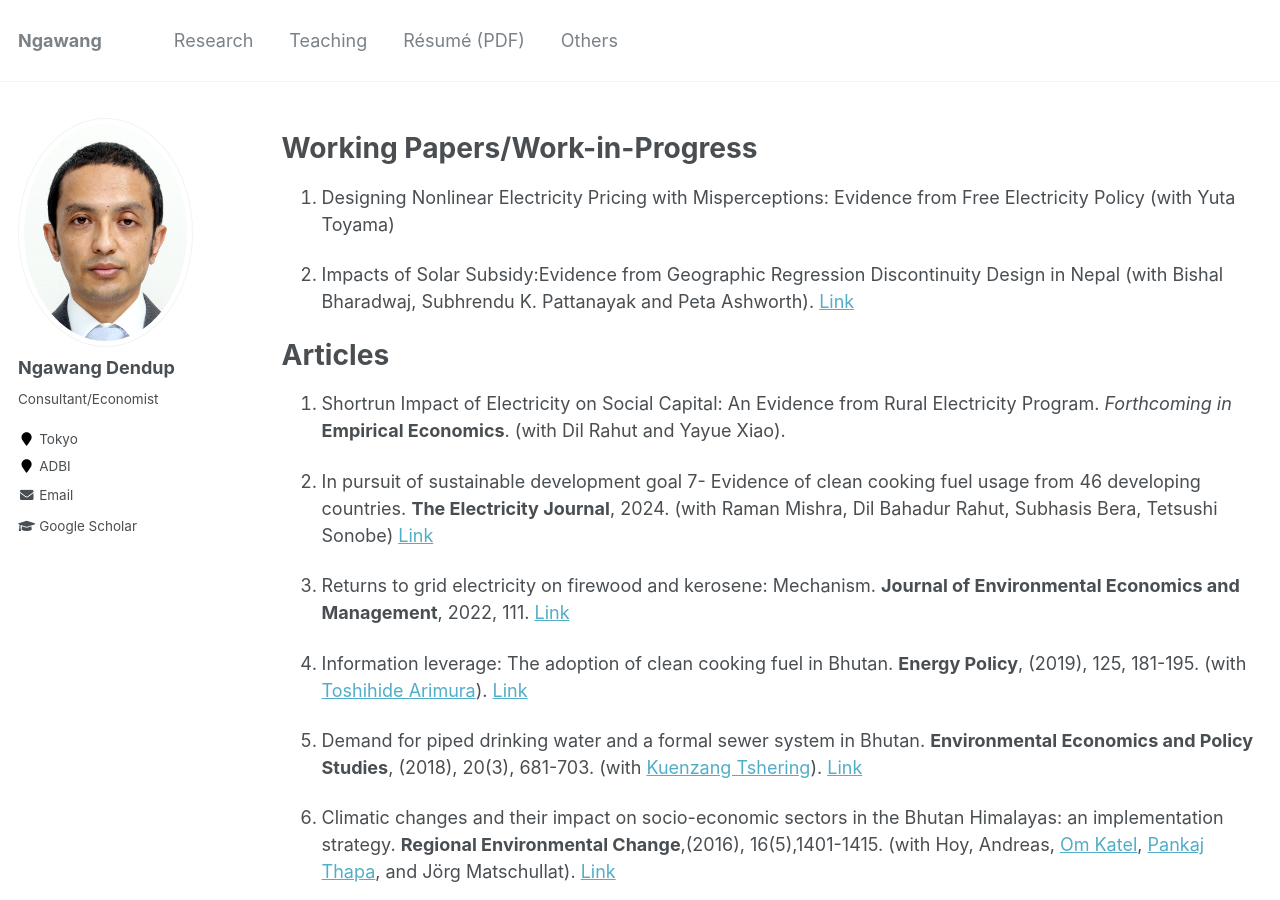
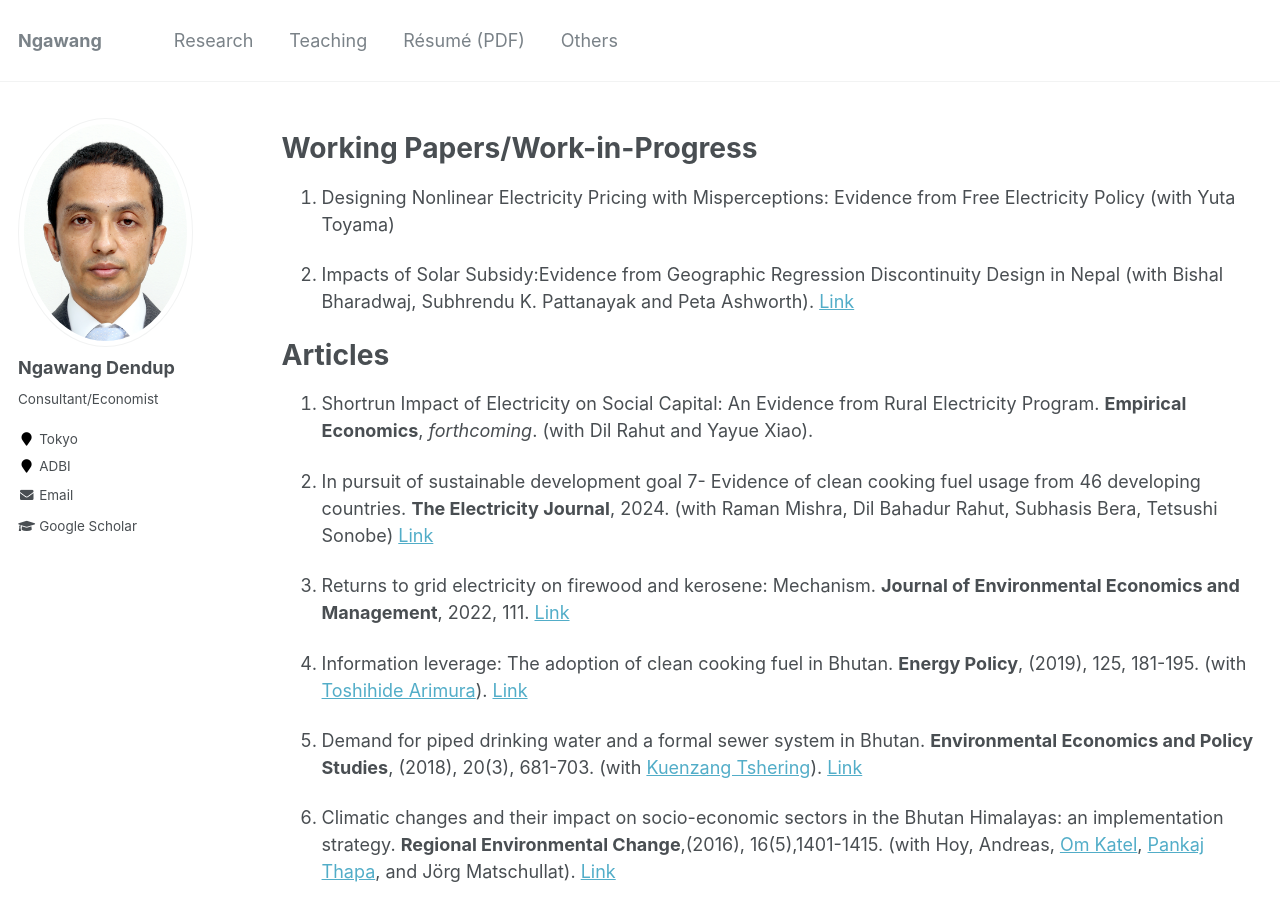
Before and after one commit to NgawangDendup/ngawangdendup.github.io, a Jekyll site: the page built from _pages/research.md, in a window 1280 px wide and 900 px high. Built offline with Jekyll 4.4.1, drawn with Linux system fonts in a browser that asks for light colours.

```diff
--- a/_pages/research.md
+++ b/_pages/research.md
@@ -18,7 +18,7 @@ Working Papers/Work-in-Progress
 Articles
 ==========
 
-1. Shortrun Impact of Electricity on Social Capital: An Evidence from Rural Electricity Program. *Forthcoming in* **Empirical Economics**.  (with Dil Rahut and Yayue Xiao).
+1. Shortrun Impact of Electricity on Social Capital: An Evidence from Rural Electricity Program.  **Empirical Economics**, *forthcoming*.  (with Dil Rahut and Yayue Xiao).
 
 1. In pursuit of sustainable development goal 7- Evidence of clean cooking fuel usage from 46 developing countries. **The Electricity Journal**, 2024. (with Raman Mishra, Dil Bahadur Rahut, Subhasis Bera, Tetsushi Sonobe) [Link](https://www.sciencedirect.com/science/article/pii/S1040619024000435?via%3Dihub)
 
```
